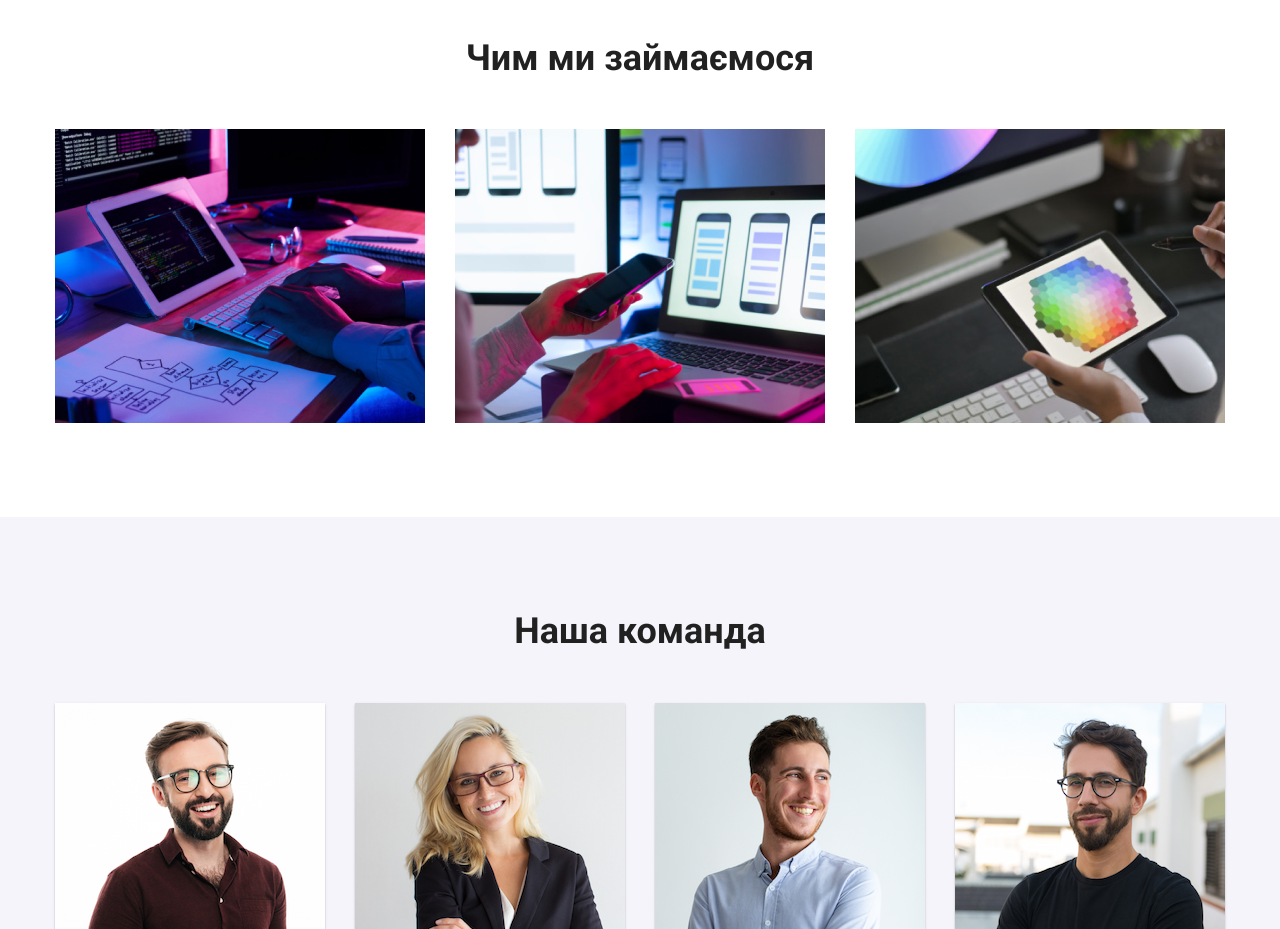
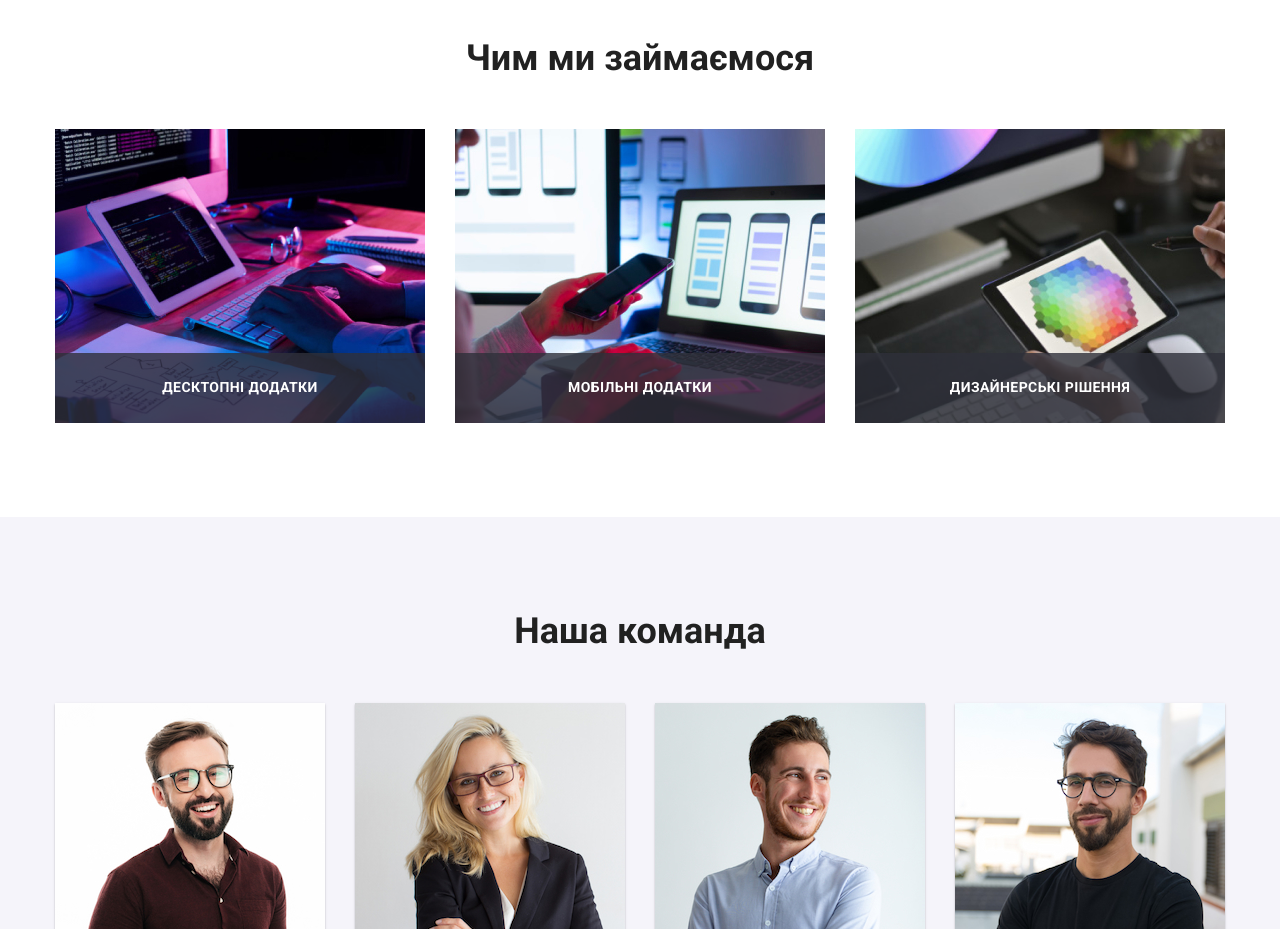
Before and after one commit to iTommma/goit-markup-hw-05, a plain HTML site: page index.html in a window 1280 px wide. Shown: the part 1080-2009 px from the top of the page. Drawn offline with nearby package versions, Linux system fonts and the light colour scheme.

Commit message:
specialization

```diff
--- a/css/styles.css
+++ b/css/styles.css
@@ -370,6 +370,31 @@ footer .logo {
   justify-content: space-between;
 }
 
+.specialization-item {
+  position: relative;
+}
+
+.specialization-top-container {
+  background: rgba(47, 48, 58, 0.8);
+
+  width: 100%;
+  position: absolute;
+  bottom: 0;
+}
+
+.specialization-top-title {
+  font-weight: 700;
+  font-size: 14px;
+  line-height: 1.14;
+  text-align: center;
+  letter-spacing: 0.03em;
+  text-transform: uppercase;
+
+  color: #FFFFFF;
+
+  padding: 27px;
+}
+
 /* ---------------MAIN team */
 .team-section {
   padding-top: 94px;
@@ -472,6 +497,7 @@ footer .logo {
 .footer-soc-link:focus {
   background-color: #2196F3;
 }
+
 /* ********************************* */
 
 /* ---------------MAIN clients */
@@ -583,7 +609,7 @@ footer .logo {
   box-shadow: 0px 1px 1px rgba(0, 0, 0, 0.12), 0px 4px 4px rgba(0, 0, 0, 0.06), 1px 4px 6px rgba(0, 0, 0, 0.16);
 }
 
-.portfolio-top-wrap{
+.portfolio-top-wrap {
   position: relative;
   overflow: hidden;
 
--- a/index.html
+++ b/index.html
@@ -124,18 +124,26 @@
         <div class="container">
           <h2 class="title specialization-title">Чим ми займаємося</h2>
           <ul class="list specialization-container">
-            <li>
-              <img src="./images/box1.jpg" alt="Програмість створює код" width="370" />
+
+            <li class="specialization-item">
+              <img src="./images/box1.jpg" alt="Десктопні додатки" width="370" />
+              <div class="specialization-top-container">
+                <p class="specialization-top-title">Десктопні додатки</p>
+              </div>
             </li>
-            <li>
-              <img
-                src="./images/box2.jpg"
-                alt="Дизайнер вибирає макет мобільного додатку"
-                width="370"
-              />
+
+            <li class="specialization-item">
+              <img src="./images/box2.jpg" alt="Мобільні додатки" width="370" />
+              <div class="specialization-top-container">
+                <p class="specialization-top-title">Мобільні додатки</p>
+              </div>
             </li>
-            <li>
-              <img src="./images/box3.jpg" alt="Дизайнер вибирає колір із палітри" width="370" />
+
+            <li class="specialization-item">
+              <img src="./images/box3.jpg" alt="Дизайнерські рішення" width="370" />
+              <div class="specialization-top-container">
+                <p class="specialization-top-title">Дизайнерські рішення</p>
+              </div>
             </li>
           </ul>
         </div>
```
